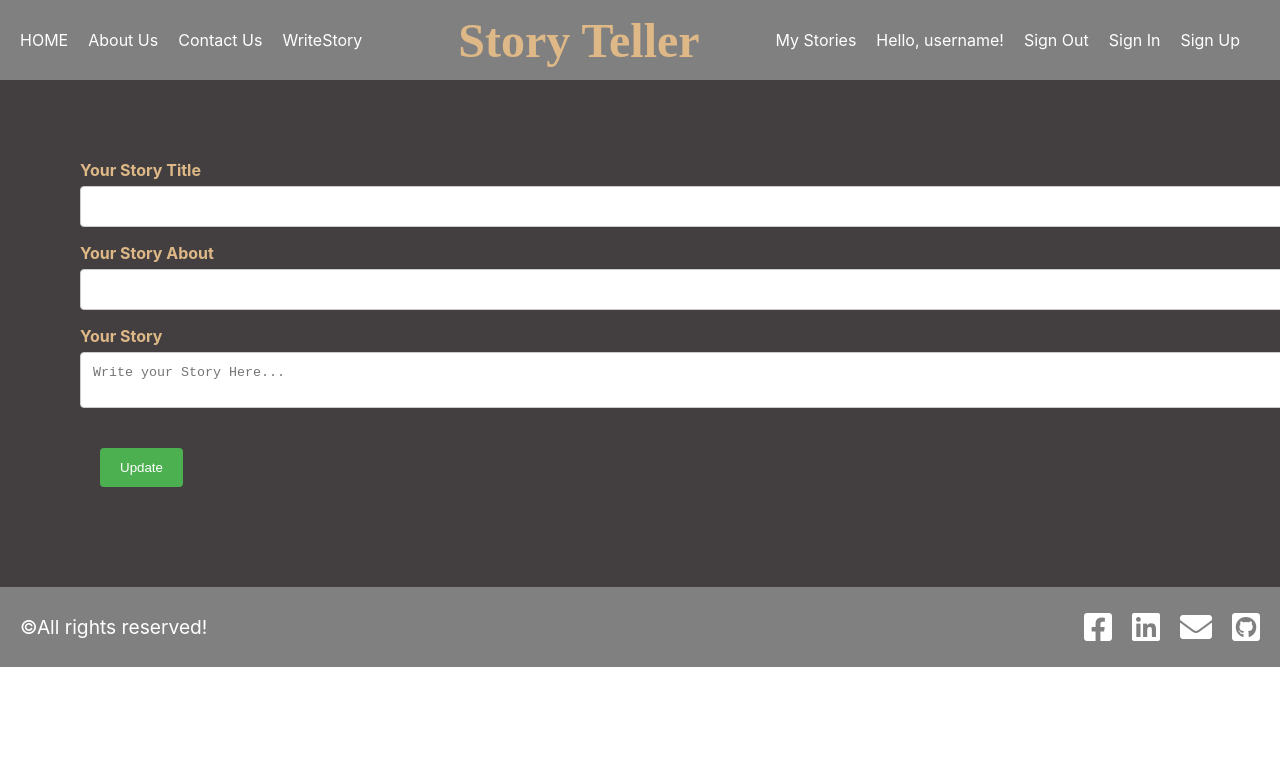
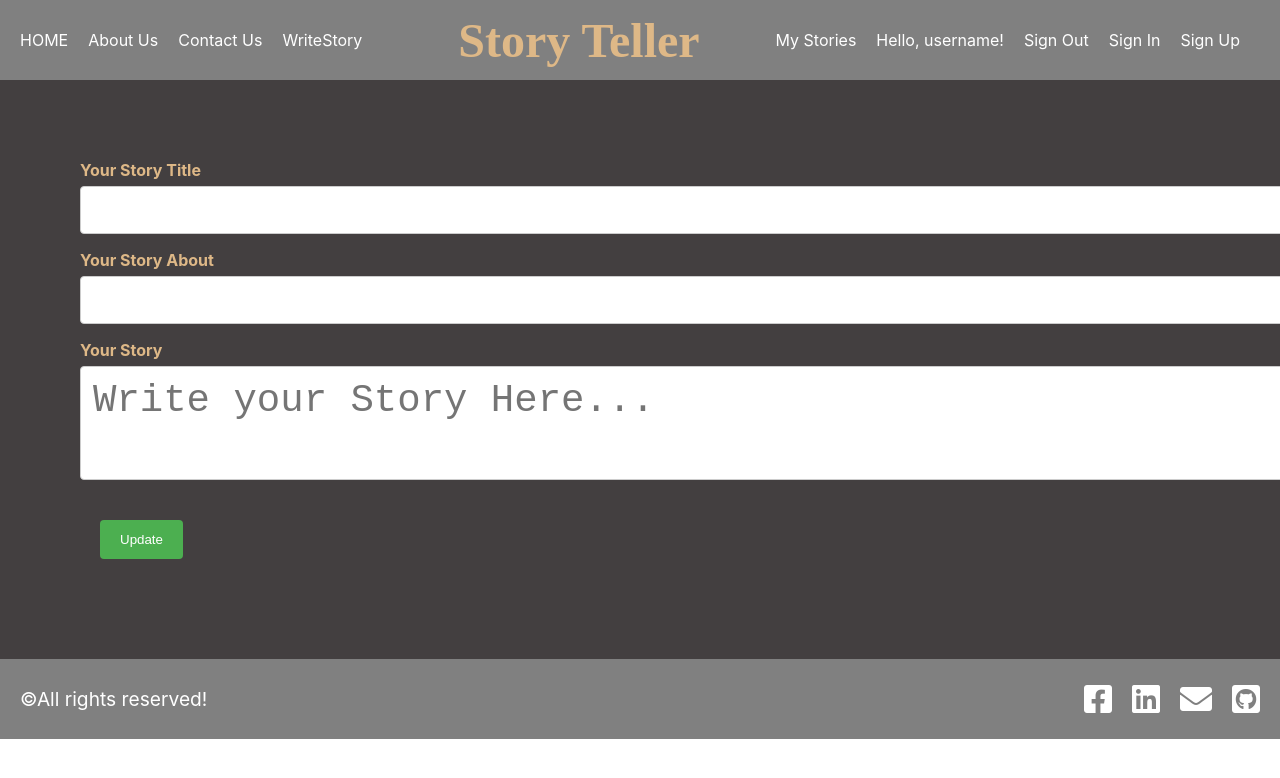
Before and after one commit to ventsigachev/React-App, a React (Create React App) app in the folder blog/: page /edit/1 in a window 1280 px wide. Shown: the top 778 px of the page. Built offline with nearby package versions, Linux system fonts and the light colour scheme; no server answers; a web font is replaced by a local one.

Commit message:
Edited Edit view.

```diff
--- a/blog/src/components/Edit/Edit.css
+++ b/blog/src/components/Edit/Edit.css
@@ -0,0 +1,8 @@
+.edit-text {
+    color: gray;
+    font-size: 1.2em;
+}
+
+.textarea {
+    font-size: 3em;
+}
--- a/blog/src/components/Edit/Edit.js
+++ b/blog/src/components/Edit/Edit.js
@@ -9,29 +9,24 @@ const Edit = () => {
   const { storyId } = useParams();
   const navigate = useNavigate();
 
-
   const [story, setStory] = useState({});
   const [title, setTitle] = useState("");
   const [about, setAbout] = useState();
   const [description, setDescription] = useState();
   const [isPending, setIsPending] = useState(false);
 
-
   useEffect(() => {
-
     const getStory = async () => {
       const res = await fetch(`${API_URL}/story/${storyId}`);
-        const data = await res.json()
+      const data = await res.json();
       setStory(data);
       setTitle(data.title);
       setAbout(data.about);
       setDescription(data.description);
-    }
+    };
 
     getStory();
-
   }, [storyId]);
-
 
   const submitHandler = (e) => {
     e.preventDefault();
@@ -41,9 +36,16 @@ useEffect(() => {
     const date = moment().format("DD-MM-YYYY HH:mm");
     const _id = storyId;
 
-
-    const story = { _id, title, about, author, date, description, likes, dislikes };
-
+    const story = {
+      _id,
+      title,
+      about,
+      author,
+      date,
+      description,
+      likes,
+      dislikes,
+    };
 
     setIsPending(true);
 
@@ -61,15 +63,18 @@ useEffect(() => {
     <form onSubmit={submitHandler}>
       <label htmlFor="title">Your Story Title</label>
       <input
+        className="edit-text"
         type="text"
         name="title"
         id="title"
         value={title}
         onChange={(e) => setTitle(e.target.value)}
         required
+        autoFocus
       />
       <label htmlFor="about">Your Story About</label>
       <input
+        className="edit-text"
         type="text"
         name="about"
         id="about"
@@ -79,6 +84,7 @@ useEffect(() => {
       />
       <label htmlFor="description">Your Story</label>
       <textarea
+        className="edit-text textarea"
         type="text"
         name="description"
         id="description"
```
Lines whose indentation alone changed are shown as unchanged.
